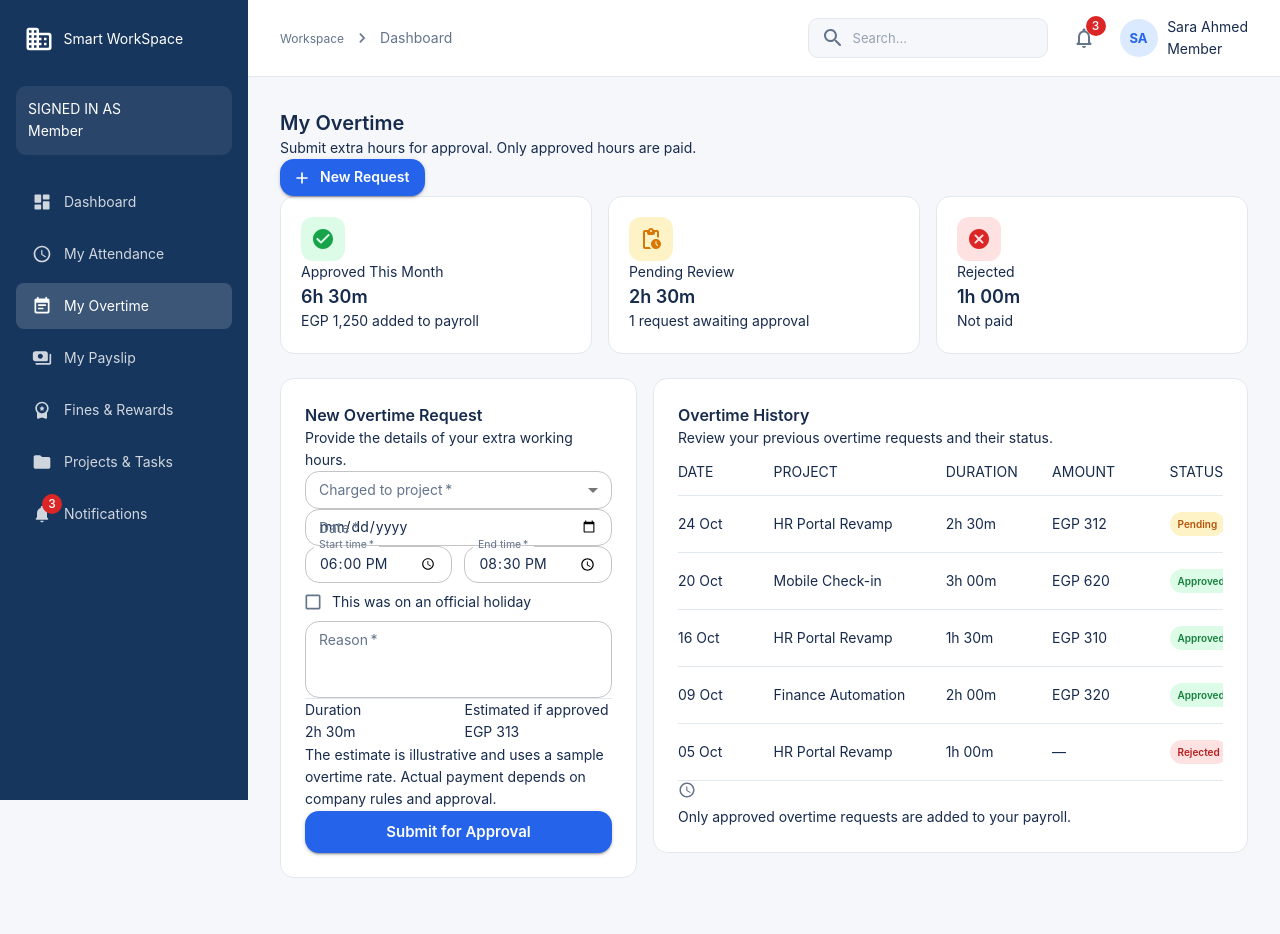
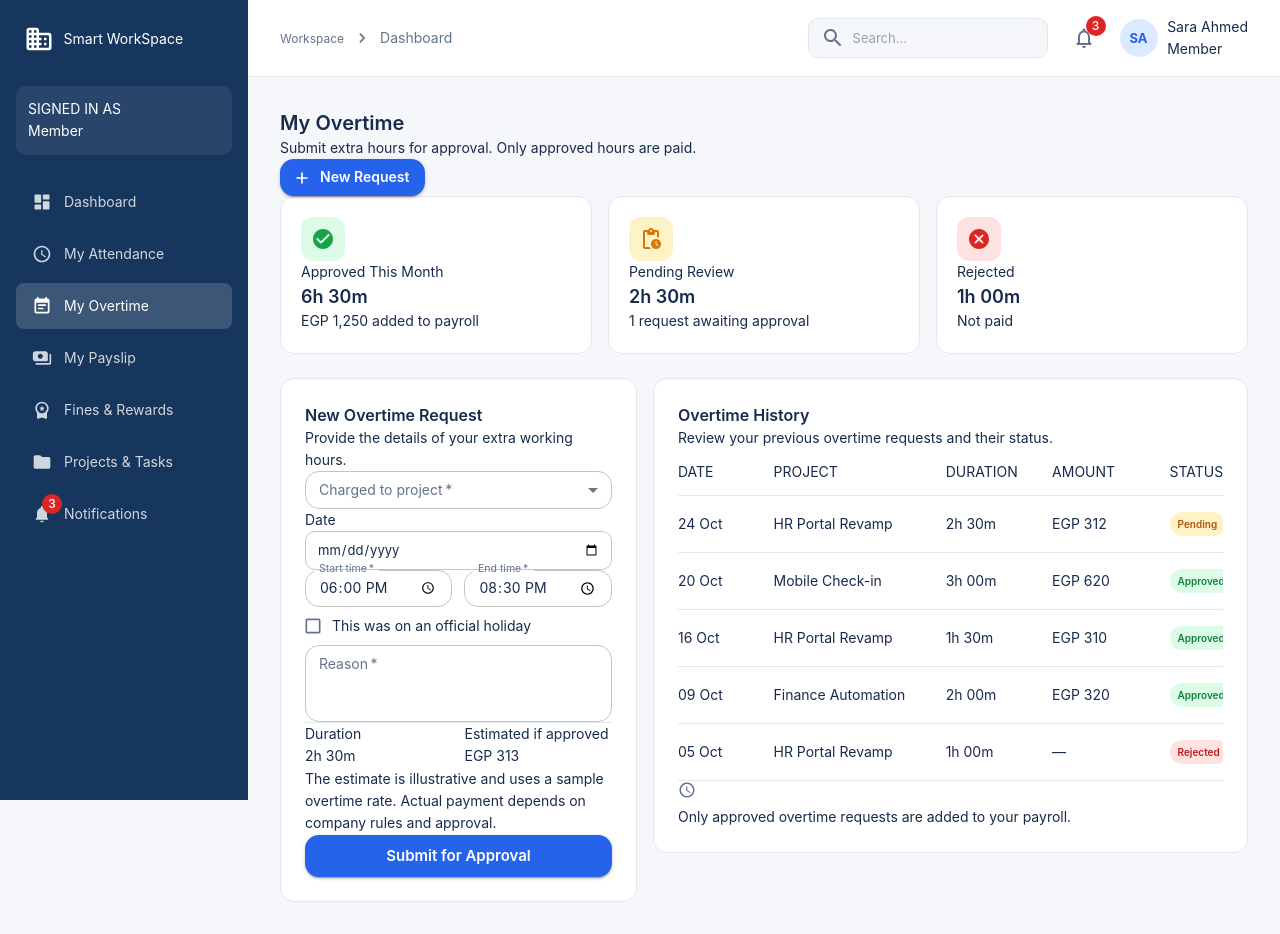
Before and after one commit to ts199075-dotcom/Smart-Work-Pluse-System, a React app: page /overtime in a window 1280 px wide. Before the commit the page ends 910 px from the top, so only its background shows below. Built offline with nearby package versions, Linux system fonts and the light colour scheme; the HTML template or start-up script is replaced by a standard one.

Commit message:
feat: implement member overtime page

```diff
--- a/src/features/member/overtime/MemberOvertime.jsx
+++ b/src/features/member/overtime/MemberOvertime.jsx
@@ -390,17 +390,37 @@ function MemberOvertime() {
               ))}
             </TextField>
 
+           <Box>
+
+            <Typography
+                fontSize={12}
+                fontWeight={600}
+                color="text.secondary"
+                mb={0.75}
+            >
+                Date
+            </Typography>
+
             <TextField
                 fullWidth
                 size="small"
                 type="date"
-              label="Date"
                 name="date"
                 value={formData.date}
                 onChange={handleChange}
-              InputLabelProps={{ shrink: true }}
                 required
+                sx={{
+                "& .MuiOutlinedInput-root": {
+                    borderRadius: "10px",
+                    backgroundColor: "#FFFFFF",
+                },
+                "& input": {
+                    fontSize: "13px",
+                    padding: "10px 12px",
+                },
+                }}
             />
+            </Box>
 
             <Box
               sx={{
```
Lines whose indentation alone changed are shown as unchanged.
